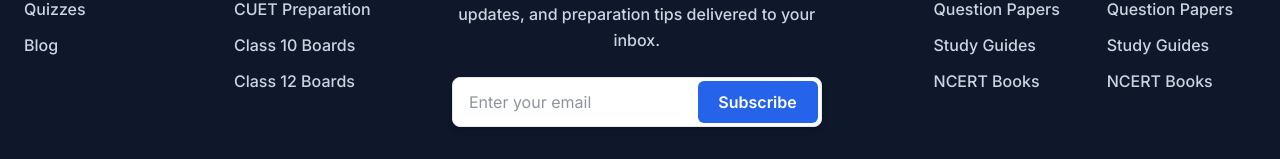
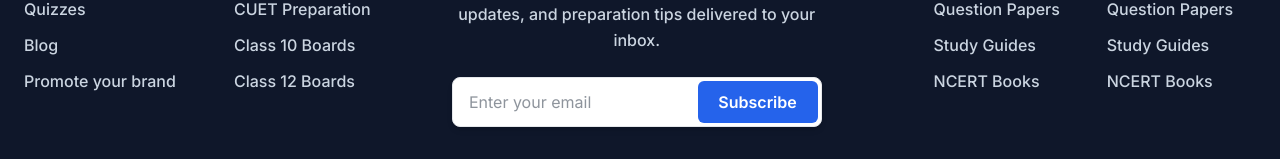
Before and after one commit to Shiv03072002/EDU, a Next.js app: page / in a window 1280 px wide. Shown: the part 5174-5333 px from the top of the page. Built offline with nearby package versions, Linux system fonts and the light colour scheme.

Commit message:
footer links

```diff
--- a/components/common/Footer.jsx
+++ b/components/common/Footer.jsx
@@ -13,6 +13,7 @@ export default function Footer() {
         "Boards",
         "Quizzes",
         "Blog",
+        "Promote your brand"
       ],
     },
     {
--- a/components/common/Header.jsx
+++ b/components/common/Header.jsx
@@ -87,7 +87,7 @@ export default function Header() {
       name: "Exams",
       dropdown: true,
       href: "#",
-      items: ["CUET UG", "NEET", "JEE", "CLASS 12","ALL"],
+      items: ["CUET UG", "NEET", "JEE","Class 6-8", "Class 9-10","CLASS 12","ALL"],
     },
     {
       name: "Study Materials",
```
